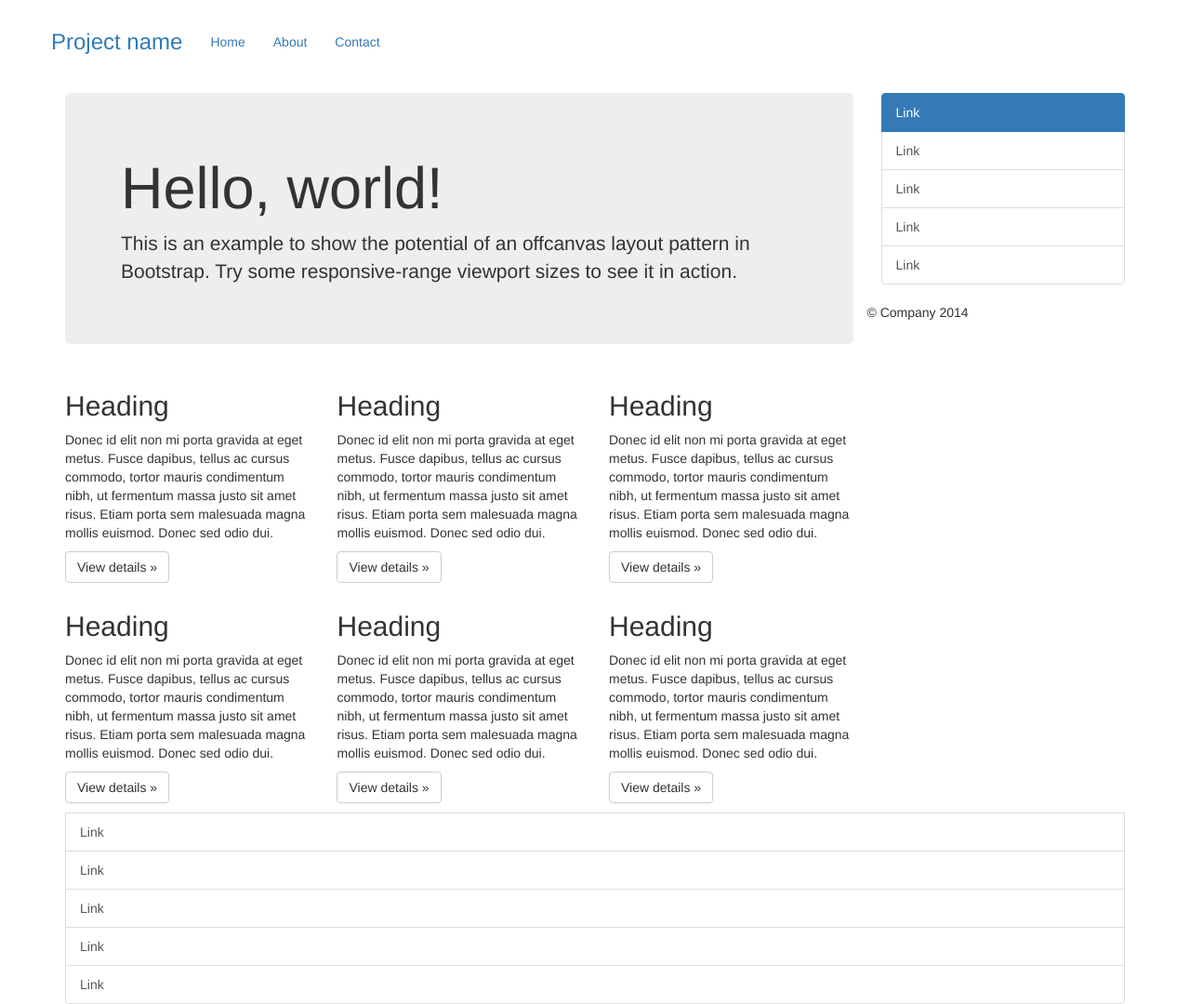
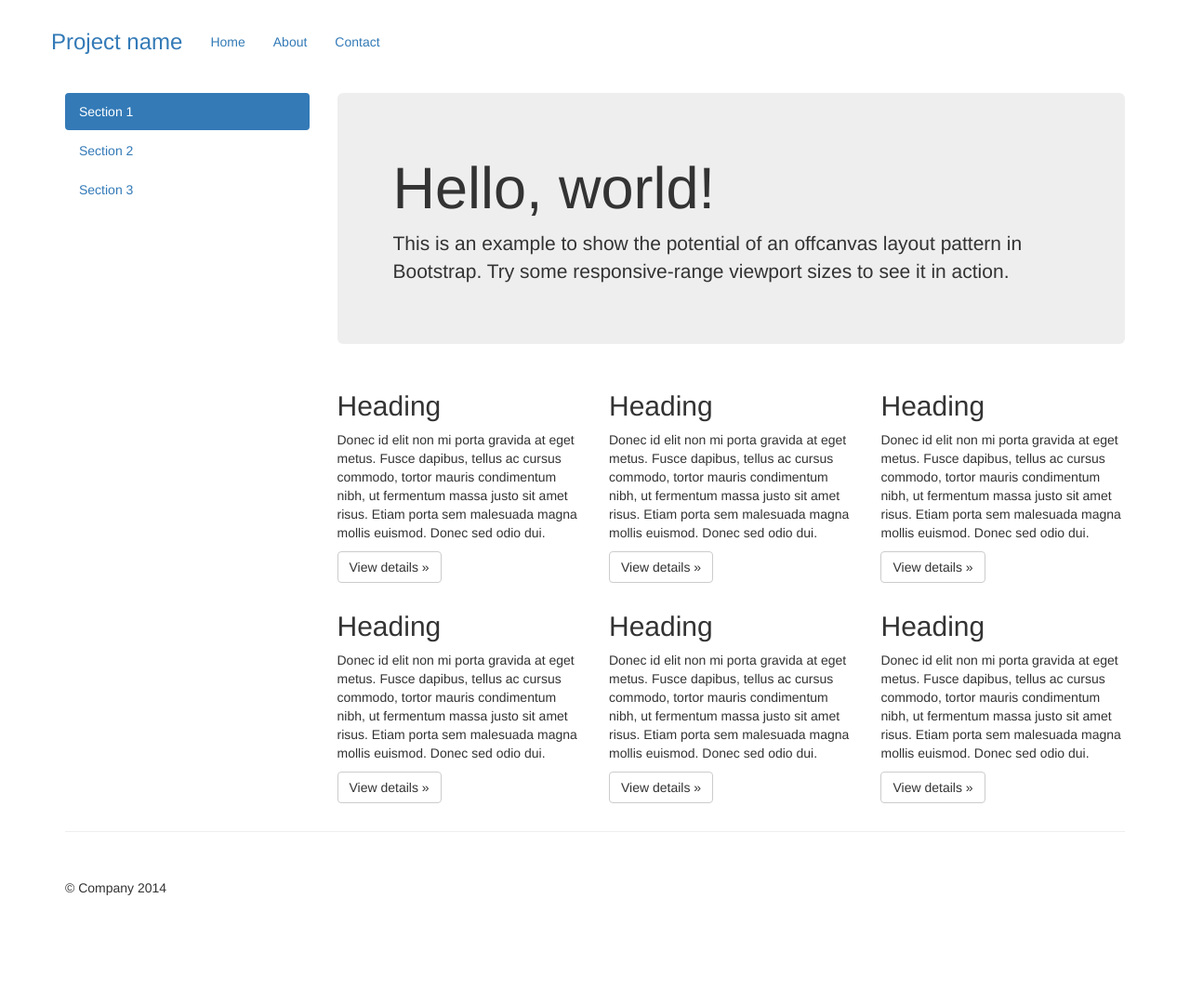
Before and after one commit to ricky9985/learningGit, a plain HTML site: page client/views/index.html in a window 1280 px wide. Shown: the whole page at 93% size. After the commit the page ends 1005 px from the top, so only its background shows below. Drawn offline with nearby package versions, Linux system fonts and the light colour scheme.

Commit message:
page skeleton

```diff
--- a/client/css/master.css
+++ b/client/css/master.css
@@ -2,9 +2,14 @@
 * Style tweaks
 * --------------------------------------------------
 */
+
+
+
+
+
 html,
 body {
-    overflow-x: hidden; /* Prevent scroll on narrow devices */
+     /* Prevent scroll on narrow devices */
 }
 body {
     padding-top: 100px;
@@ -16,7 +21,12 @@ footer {
 /*
  * Custom styles
  */
-.navbar-brand {
+
+ .affix{
+   top:80px;
+ }
+
+ .navbar-brand {
     font-size: 24px;
 }
 
--- a/client/js/custom.js
+++ b/client/js/custom.js
@@ -1,11 +1,12 @@
+
 $(document).ready(function(){
 
 /**
  * This object controls the nav bar. Implement the add and remove
  * action over the elements of the nav bar that we want to change.
  *
- */ @type {{flagAdd: boolean, elements: string[], add: Function, remove: Function}}
-
+ * @type {{flagAdd: boolean, elements: string[], add: Function, remove: Function}}
+ */
 var myNavBar = {
 
     flagAdd: true,
--- a/client/views/index.html
+++ b/client/views/index.html
@@ -1,16 +1,15 @@
 <!DOCTYPE html>
 <head>
     <title>Home Page</title>
-    <script type="text/javascript" src="../js/custom.js"></script>
+
     <link href="https://maxcdn.bootstrapcdn.com/bootstrap/3.3.7/css/bootstrap.min.css" rel="stylesheet" integrity="sha384-BVYiiSIFeK1dGmJRAkycuHAHRg32OmUcww7on3RYdg4Va+PmSTsz/K68vbdEjh4u" crossorigin="anonymous">
+    <script src="https://code.jquery.com/jquery-3.1.1.min.js" integrity="sha256-hVVnYaiADRTO2PzUGmuLJr8BLUSjGIZsDYGmIJLv2b8=" crossorigin="anonymous"></script>
     <script src="https://maxcdn.bootstrapcdn.com/bootstrap/3.3.7/js/bootstrap.min.js" integrity="sha384-Tc5IQib027qvyjSMfHjOMaLkfuWVxZxUPnCJA7l2mCWNIpG9mGCD8wGNIcPD7Txa" crossorigin="anonymous"></script>
     <link rel="stylesheet" href="../css/master.css" media="screen" title="no title">
-
-
-    <header></header>
-
+    <script type="text/javascript" src="../js/custom.js"></script>
 </head>
 <body>
+
     <nav id="header" class="navbar navbar-fixed-top">
         <div id="header-container" class="container navbar-container">
             <div class="navbar-header">
@@ -39,9 +38,19 @@
         </div>
         <!-- /.container -->
     </nav>
+    <!-- /.navbar -->
+
     <div class="container">
 
-        <div class="row row-offcanvas row-offcanvas-right">
+        <div class="row">
+
+          <nav class="col-sm-3">
+    <ul class="nav nav-pills nav-stacked" data-spy="affix" data-offset-top="70">
+      <li class="active"><a href="#section1">Section 1</a></li>
+      <li><a href="#section2">Section 2</a></li>
+      <li><a href="#section3">Section 3</a></li>
+    </ul>
+  </nav>
 
             <div class="col-xs-12 col-sm-9">
                 <p class="pull-right visible-xs">
@@ -52,6 +61,7 @@
                     <p>This is an example to show the potential of an offcanvas layout pattern in Bootstrap. Try some responsive-range viewport sizes to see it in action.</p>
                 </div>
                 <div class="row">
+
                     <div class="col-xs-6 col-lg-4">
                         <h2>Heading</h2>
                         <p>Donec id elit non mi porta gravida at eget metus. Fusce dapibus, tellus ac cursus commodo, tortor mauris condimentum nibh, ut fermentum massa justo sit amet risus. Etiam porta sem malesuada magna mollis euismod. Donec sed odio dui.
@@ -111,15 +121,8 @@
             </div>
             <!--/.col-xs-12.col-sm-9-->
 
-            <div class="col-xs-6 col-sm-3 sidebar-offcanvas" id="sidebar">
-                <div class="list-group">
-                    <a href="#" class="list-group-item active">Link</a>
-                    <a href="#" class="list-group-item">Link</a>
-                    <a href="#" class="list-group-item">Link</a>
-                    <a href="#" class="list-group-item">Link</a>
-                    <a href="#" class="list-group-item">Link</a>
-                </div>
             <!--/.sidebar-offcanvas-->
+
         </div>
         <!--/row-->
 
@@ -131,12 +134,6 @@
 
     </div>
     <!--/.container-->
-        <a href="#" class="list-group-item">Link</a>
-        <a href="#" class="list-group-item">Link</a>
-        <a href="#" class="list-group-item">Link</a>
-        <a href="#" class="list-group-item">Link</a>
-        <a href="#" class="list-group-item">Link</a>
-    </div>
 
 </body>
 </html>
```
Lines whose indentation alone changed are shown as unchanged.
